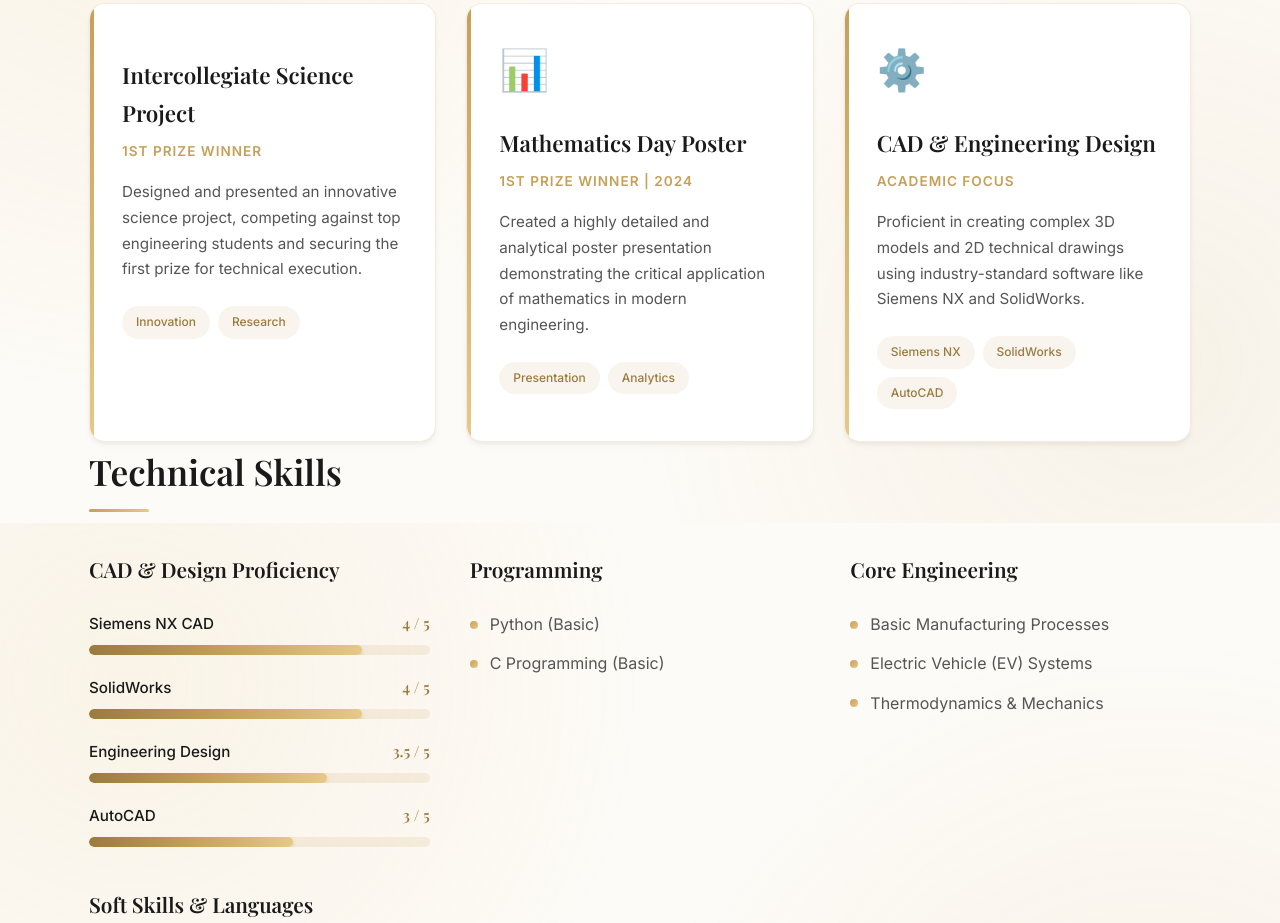
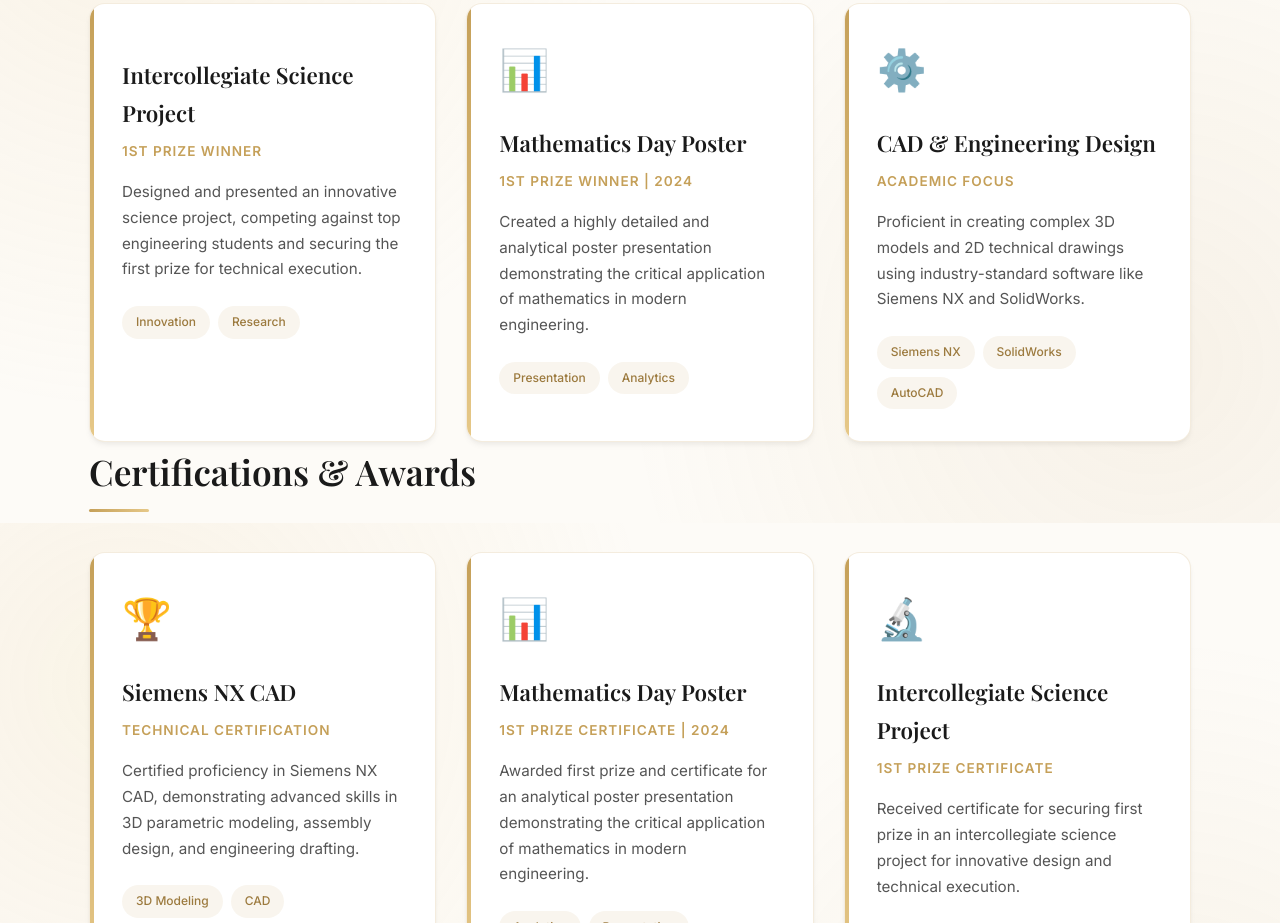
Before and after one commit to sanjog-gaudel/sanjog-gaudel.github.io, a plain HTML site: page index.html in a window 1280 px wide. Shown: the part 1877-2800 px from the top of the page. Drawn offline with nearby package versions, Linux system fonts and the light colour scheme; a web font is replaced by a local one.

Commit message:
Update index.html

```diff
--- a/index.html
+++ b/index.html
@@ -251,6 +251,7 @@
                 <li><a href="#projects">Projects</a></li>
                 <li><a href="#skills">Skills</a></li>
                 <li><a href="#education">Education</a></li>
+                <li><a href="#certifications">Certifications</a></li>
                 <li><a href="#contact">Contact</a></li>
             </ul>
         </div>
@@ -336,7 +337,37 @@
 
         </div>
     </section>
+    <!-- CERTIFICATIONS SECTION -->
+    <section id="certifications" class="container">
+        <h2 class="section-title">Certifications & Awards</h2>
+        <div class="cards-grid">
 
+            <div class="card">
+                <div class="card-icon">🏆</div>
+                <h3>Siemens NX CAD</h3>
+                <div class="card-subtitle">Technical Certification</div>
+                <p>Certified proficiency in Siemens NX CAD, demonstrating advanced skills in 3D parametric modeling, assembly design, and engineering drafting.</p>
+                <div class="card-tags"><span class="tag">3D Modeling</span><span class="tag">CAD</span></div>
+            </div>
+
+            <div class="card">
+                <div class="card-icon">📊</div>
+                <h3>Mathematics Day Poster</h3>
+                <div class="card-subtitle">1st Prize Certificate | 2024</div>
+                <p>Awarded first prize and certificate for an analytical poster presentation demonstrating the critical application of mathematics in modern engineering.</p>
+                <div class="card-tags"><span class="tag">Analytics</span><span class="tag">Presentation</span></div>
+            </div>
+
+            <div class="card">
+                <div class="card-icon">🔬</div>
+                <h3>Intercollegiate Science Project</h3>
+                <div class="card-subtitle">1st Prize Certificate</div>
+                <p>Received certificate for securing first prize in an intercollegiate science project for innovative design and technical execution.</p>
+                <div class="card-tags"><span class="tag">Innovation</span><span class="tag">Research</span></div>
+            </div>
+
+        </div>
+    </section>
     <!-- SKILLS SECTION -->
     <section id="skills" class="container">
         <h2 class="section-title">Technical Skills</h2>
```
